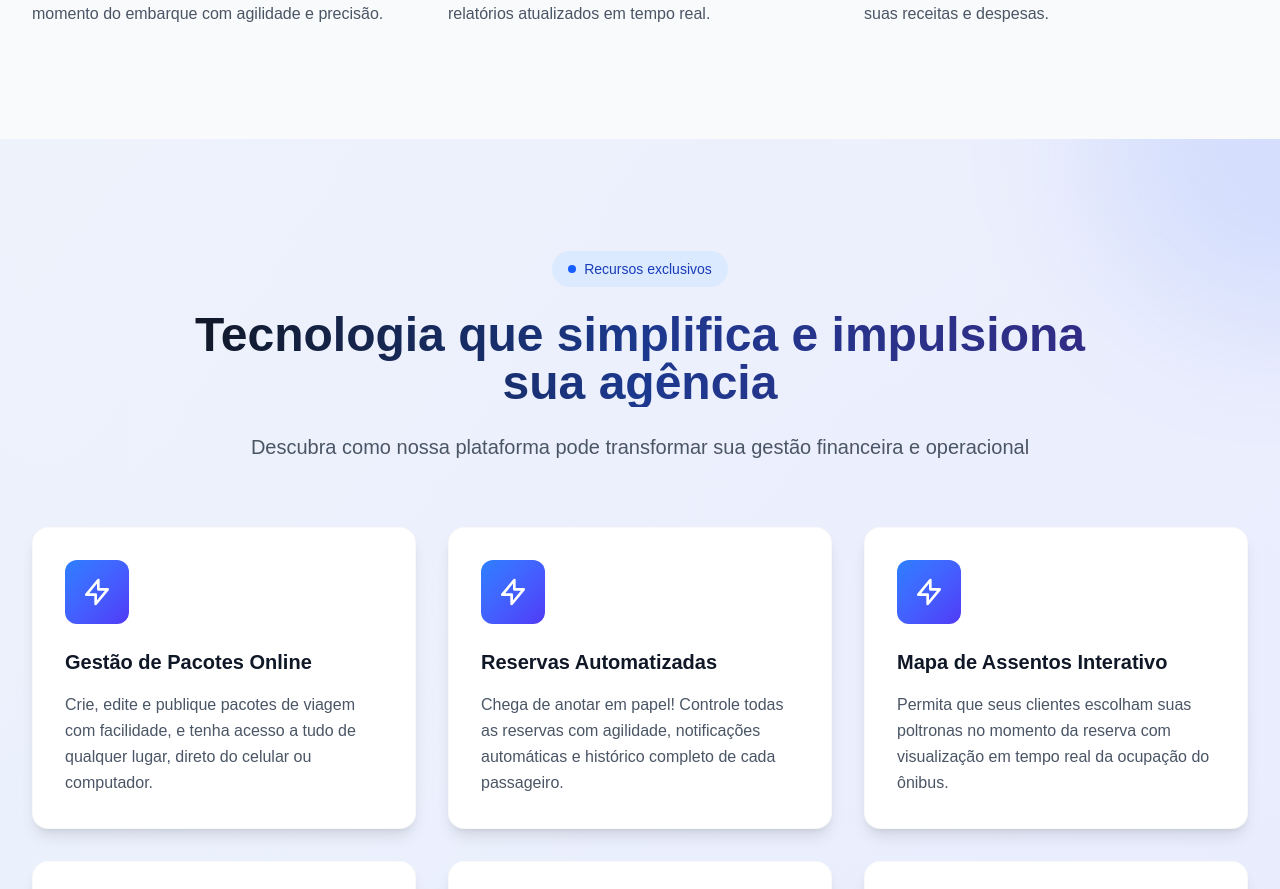
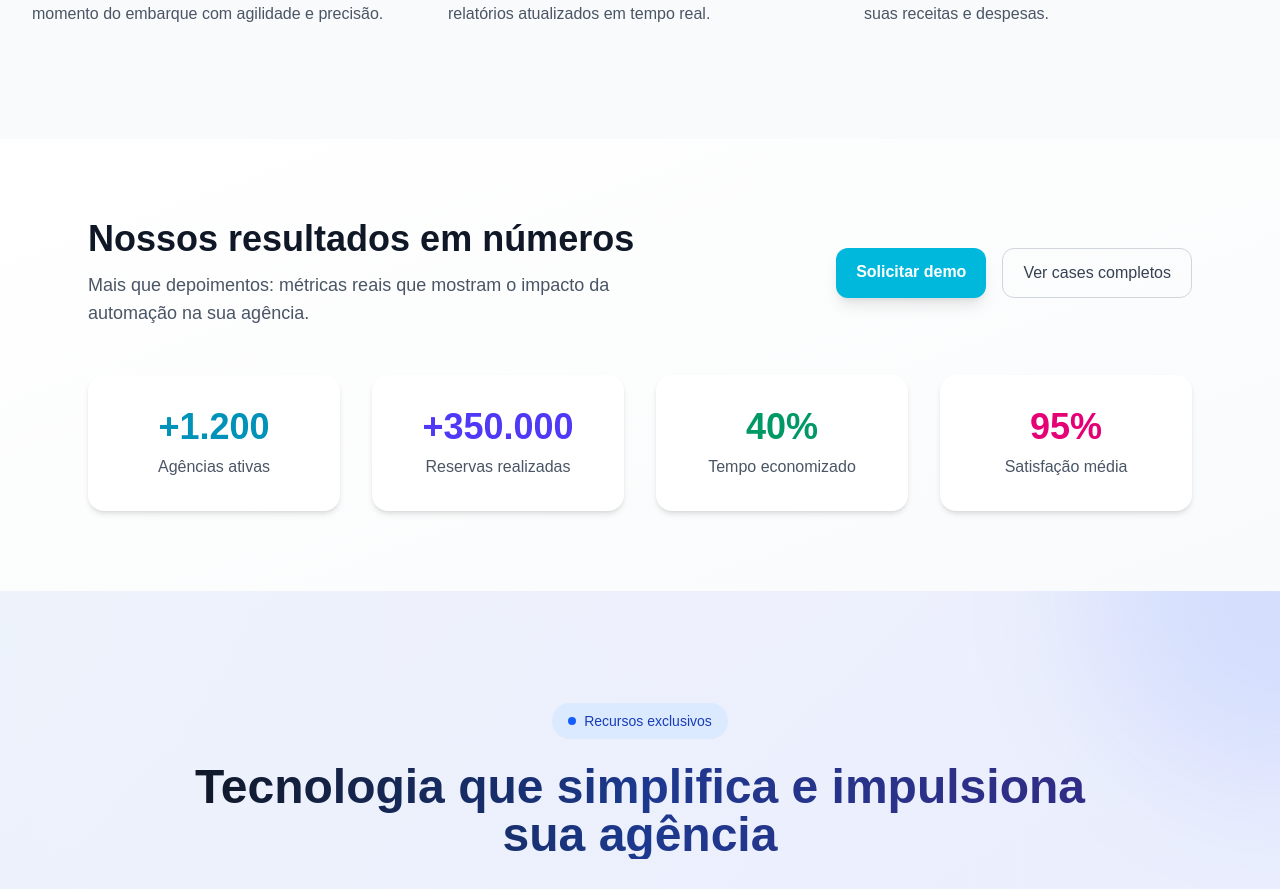
Before and after one commit to mizaelmr/turismo_landpage, a Next.js app: page / in a window 1280 px wide. Shown: the part 1800-2689 px from the top of the page. Built offline with nearby package versions, Linux system fonts and the light colour scheme.

Commit message:
feat: add results numbers

```diff
--- /dev/null
+++ b/app/_sessions/resultsNumbers.tsx
@@ -0,0 +1,129 @@
+"use client";
+
+import { useEffect, useRef } from "react";
+
+interface Metric {
+  label: string;
+  value: number;
+  color: string;
+  isPercent?: boolean;
+}
+
+const metrics: Metric[] = [
+  { label: "Agências ativas", value: 1200, color: "text-cyan-600" },
+  { label: "Reservas realizadas", value: 350000, color: "text-indigo-600" },
+  {
+    label: "Tempo economizado",
+    value: 40,
+    color: "text-emerald-600",
+    isPercent: true,
+  },
+  {
+    label: "Satisfação média",
+    value: 95,
+    color: "text-pink-600",
+    isPercent: true,
+  },
+];
+
+export function ResultsNumbers() {
+  const countersRef = useRef<(HTMLDivElement | null)[]>([]);
+
+  useEffect(() => {
+    const observer = new IntersectionObserver(
+      (entries) => {
+        entries.forEach((entry) => {
+          if (entry.isIntersecting) {
+            const counter = entry.target as HTMLDivElement;
+            const target = +counter.getAttribute("data-target")!;
+            let count = 0;
+            const increment = target / 100;
+
+            const updateCount = () => {
+              if (count < target) {
+                count = Math.ceil(count + increment);
+                if (target <= 100) {
+                  counter.innerText = count + "%";
+                } else {
+                  counter.innerText = "+" + count.toLocaleString("pt-BR");
+                }
+                setTimeout(updateCount, 20);
+              } else {
+                if (target <= 100) {
+                  counter.innerText = target + "%";
+                } else {
+                  counter.innerText = "+" + target.toLocaleString("pt-BR");
+                }
+              }
+            };
+
+            updateCount();
+            observer.unobserve(counter); // Para não repetir a animação
+          }
+        });
+      },
+      { threshold: 0.5 } // 50% do elemento visível para disparar
+    );
+
+    countersRef.current.forEach((el) => {
+      if (el) observer.observe(el);
+    });
+
+    return () => observer.disconnect();
+  }, []);
+
+  return (
+    <section className="py-20 bg-gradient-to-br from-white to-gray-50 relative overflow-hidden">
+      <div className="max-w-6xl mx-auto px-6">
+        <div className="flex flex-col md:flex-row justify-between items-start md:items-center mb-12">
+          <div>
+            <h2 className="text-4xl font-bold text-gray-900">
+              Nossos resultados em números
+            </h2>
+            <p className="text-gray-600 mt-3 text-lg max-w-xl">
+              Mais que depoimentos: métricas reais que mostram o impacto da
+              automação na sua agência.
+            </p>
+          </div>
+
+          <div className="flex gap-4 mt-6 md:mt-0">
+            <a
+              href="#demo"
+              className="px-5 py-3 bg-cyan-500 hover:bg-cyan-600 text-white font-bold rounded-xl shadow-lg transition"
+            >
+              Solicitar demo
+            </a>
+            <a
+              href="#cases"
+              className="px-5 py-3 border border-gray-300 text-gray-700 font-medium rounded-xl hover:bg-gray-100 transition"
+            >
+              Ver cases completos
+            </a>
+          </div>
+        </div>
+
+        <div className="grid grid-cols-2 md:grid-cols-4 gap-8">
+          {metrics.map((metric, index) => (
+            <div
+              key={metric.label}
+              className={`bg-white rounded-2xl p-8 text-center shadow-md hover:shadow-${
+                metric.color.split("-")[1]
+              }-200 transition`}
+            >
+              <div
+                className={`text-4xl font-bold ${metric.color} metric`}
+                data-target={metric.value}
+                ref={(el) => {
+                  if (el) countersRef.current[index] = el;
+                }}
+              >
+                0
+              </div>
+              <div className="text-gray-600 mt-2">{metric.label}</div>
+            </div>
+          ))}
+        </div>
+      </div>
+    </section>
+  );
+}
--- a/app/page.tsx
+++ b/app/page.tsx
@@ -6,6 +6,7 @@ import { Pag2 } from "./_sessions/pag2";
 import { Plans } from "./_sessions/plans";
 import { Questions } from "./_sessions/questions";
 import { Resources } from "./_sessions/resources";
+import { ResultsNumbers } from "./_sessions/resultsNumbers";
 import { Understand } from "./_sessions/understand";
 
 export default function Home() {
@@ -13,6 +14,7 @@ export default function Home() {
     <main>
       <Hero />
       <Understand />
+      <ResultsNumbers />
       <Resources />
       <Feedback />
       <Plans />
```
